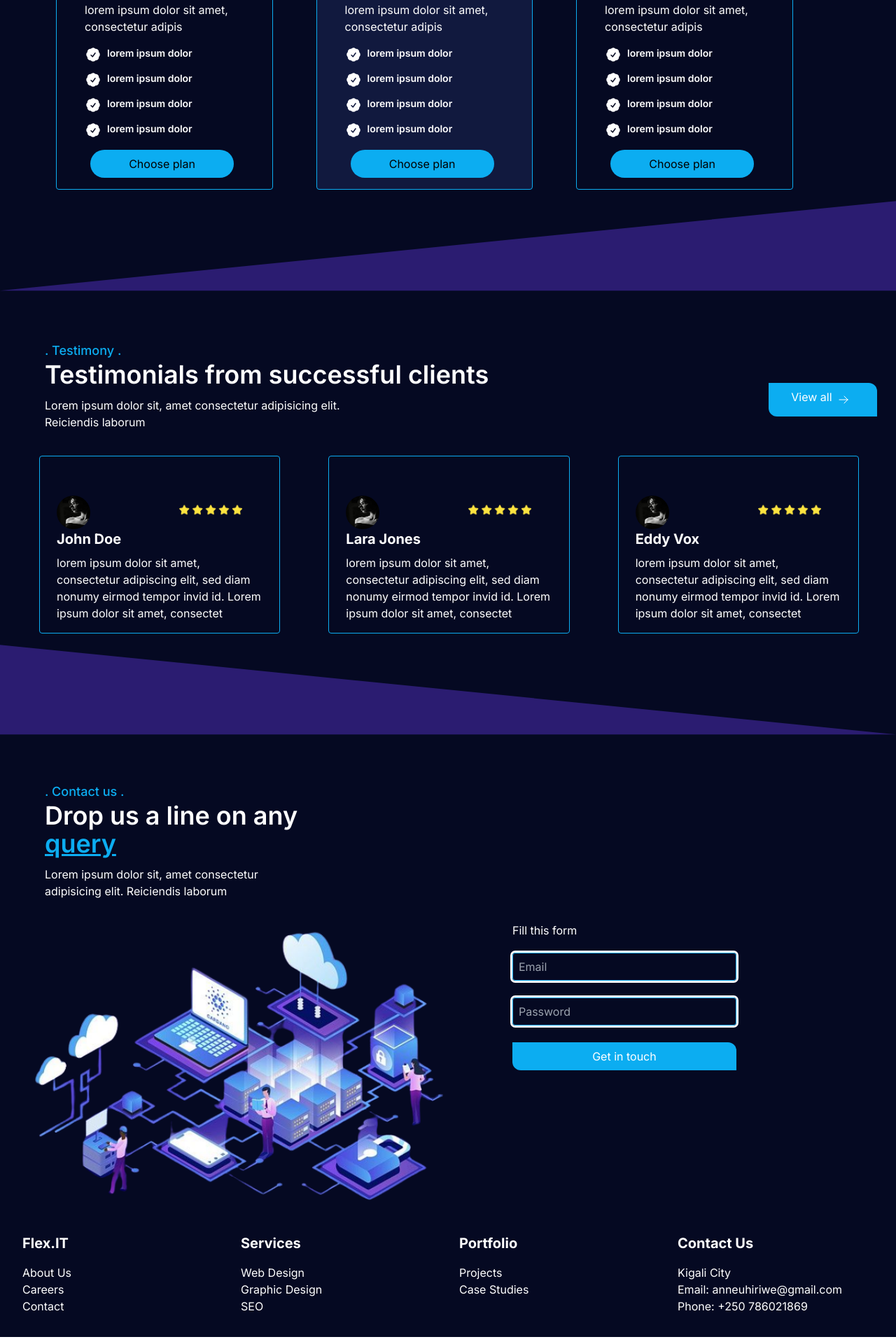
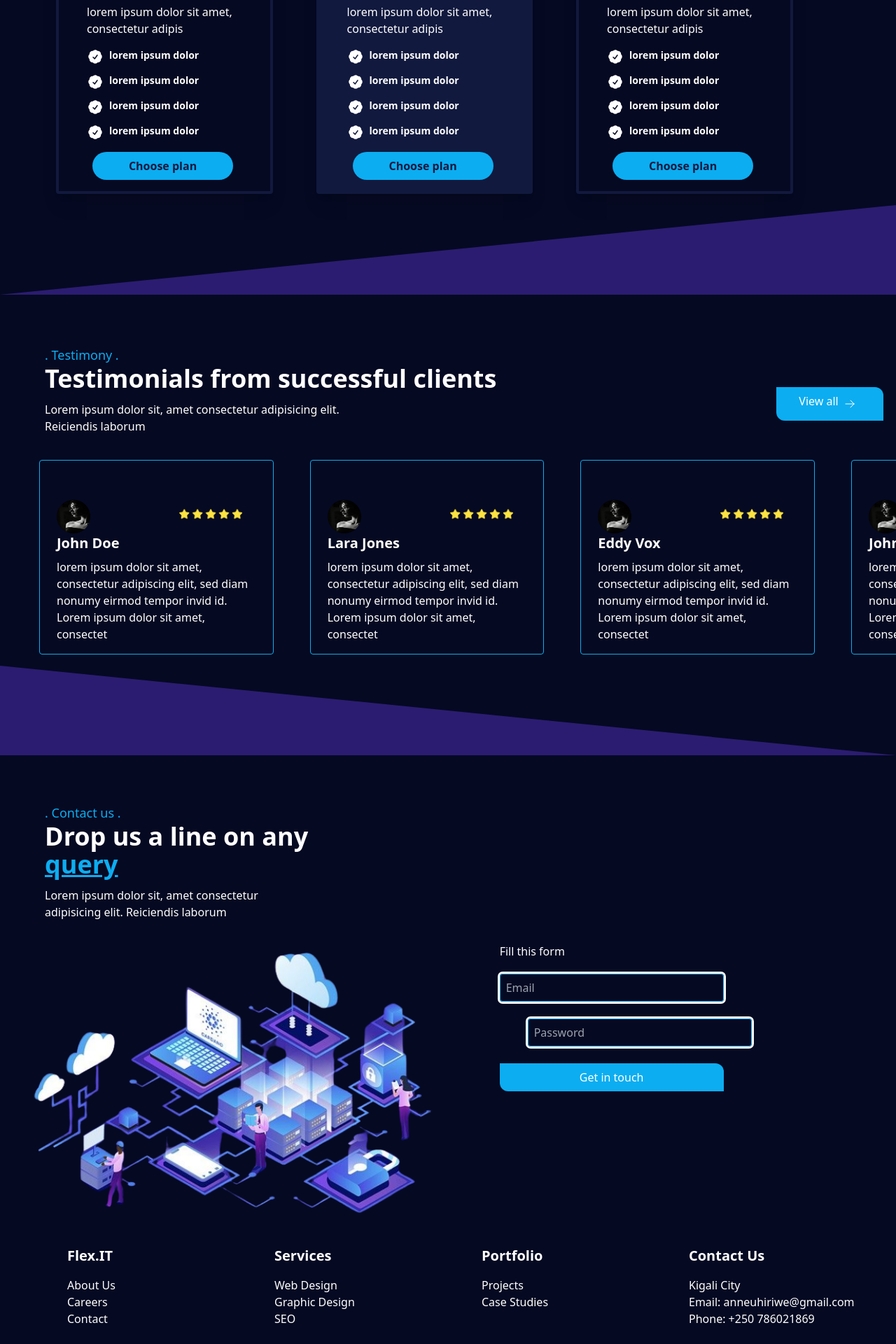
Before and after one commit to A-Leslie/FlexIT-front, a Next.js app: page / in a window 1280 px wide. Shown: the part 3520-5440 px from the top of the page at 70% size. Built offline with nearby package versions, Linux system fonts and the light colour scheme.

Commit message:
flex it responsivenesss+

```diff
--- a/src/app/contact/page.jsx
+++ b/src/app/contact/page.jsx
@@ -28,8 +28,8 @@ function Contact() {
 <form action="post">
 <p className='text-white font-white text-md w-8/12 mt-3 mb-5'>Fill this form</p>
   <input type="text" className='w-80 h-10 bg-purple-side outline border border-blue-light rounded text-white pl-2' placeholder='Email' />
-  <input type="text" className='w-80 h-10 bg-purple-side outline border border-blue-light rounded text-white pl-2 mt-6' placeholder='Password' />
-  <button className='py-2 h-10 w-80 px-8 lg:mt-6 justify-center  md:mt-16 mt-5 mb-16 text-white flex  rounded-tr-xl rounded-bl-xl bg-blue-light'>Get in touch </button>
+  <input type="text" className='w-80 h-10 bg-purple-side outline border border-blue-light rounded text-white pl-2 mt-6 md:ml-10' placeholder='Password' />
+  <button className='py-2 h-10 w-80 px-8 lg:mt-6 justify-center  md:mt-8 mt-5 mb-16 text-white flex  rounded-tr-xl rounded-bl-xl bg-blue-light'>Get in touch </button>
 </form>
   </div>
 
--- a/src/app/footer/page.jsx
+++ b/src/app/footer/page.jsx
@@ -4,7 +4,7 @@ const Footer = () => {
   return (
     <footer className="bg-purple-side text-white p-8">
       <div className="container mx-auto">
-        <div className="grid grid-cols-1 md:grid-cols-2 lg:grid-cols-4 gap-8">
+        <div className="grid grid-cols-1 md:grid-cols-2 md:ml-16 lg:grid-cols-4 gap-8">
           <div className="mb-4 md:mb-0">
             <h2 className="text-xl font-bold mb-4">Flex.IT</h2>
             <ul>
--- a/src/app/globals.css
+++ b/src/app/globals.css
@@ -1,3 +1,18 @@
 @tailwind base;
 @tailwind components;
 @tailwind utilities;
+
+@import url('https://fonts.googleapis.com/css2?family=Montserrat:wght@300&family=Poppins:wght@300;400&display=swap');
+
+  @keyframes marquee {
+    0% {
+      transform: translateX(0%);
+    }
+    100% {
+      transform: translateX(-100%);
+    }
+  }
+
+  .marquee {
+    animation: marquee 10s linear infinite;
+  }
--- a/src/app/layout.js
+++ b/src/app/layout.js
@@ -1,17 +1,9 @@
 import './globals.css'
-import { Inter } from 'next/font/google'
-
-const inter = Inter({ subsets: ['latin'] })
-
-export const metadata = {
-  title: 'Create Next App',
-  description: 'Generated by create next app',
-}
 
 export default function RootLayout({ children }) {
   return (
     <html lang="en">
-      <body className={inter.className}>{children}</body>
+      <body>{children}</body>
     </html>
   )
 }
--- a/src/app/page.js
+++ b/src/app/page.js
@@ -35,7 +35,7 @@ function page() {
        <Contact/>
      </section>
 
-     <section id='contact'>
+     <section id='footer'>
        <Footer/>
      </section>
     </div>
--- a/src/app/portfolio/page.jsx
+++ b/src/app/portfolio/page.jsx
@@ -1,4 +1,3 @@
-import React from 'react'
 import Image from 'next/image'
 import port2 from '../../../public/assets/port2.jpeg'
 
@@ -16,7 +15,7 @@ function Portfolio() {
         <p className='text-white font-white text-md lg:w-10/12 md:w-6/12 w-12/12  mt-3 mb-5'>Lorem ipsum dolor, sit amet consectetur adipisicing elit. Soluta saepe, nam illo iure quaerat odio velit voluptas distinctio, natus ab sequi facilis nostrum adipisci cumque voluptates. Distinctio amet asperiores quam?</p>
         <button className='h-10 w-4/12 bg-blue-light rounded-3xl my-4 bg-blue-light mx-2 text-white font-bold'>View all works</button>
         </div>
-        <div className="grid grid-cols-2 mr-32 gap-4">
+        <div className="grid lg:grid-cols-2 md:4/12 md:grid-cols-2 mr-32 gap-4">
         <Image
           src={port2}
           width={500}
--- a/src/app/pricing/card.jsx
+++ b/src/app/pricing/card.jsx
@@ -4,7 +4,7 @@ import {ArrowRightIcon} from '@heroicons/react/24/outline'
 
 const Card = ({ title,price, desc,icon,info1,info2,info3,info4,color,coloB,coloT}) => {
   return (
-    <div className={`w-10/12 rounded overflow-hidden bg-${color} text-${coloT}  border border-blue-light m-4`}>
+    <div className={`w-10/12 rounded overflow-hidden bg-${color} text-${coloT}  border border-4 border-blue-default shadow-xl m-4`}>
       <div className="px-2 pt-10 ml-8 ">
         <div className="font-bold text-xl text-white mb-2">{title}</div>
         <div className="font-bold text-3xl text-blue-light mb-2 ">{price} <span className='text-lg font-medium text-white '>/month</span> </div>
@@ -26,7 +26,7 @@ const Card = ({ title,price, desc,icon,info1,info2,info3,info4,color,coloB,coloT
         <div className="font-semibold text-sm text-white">{info4}</div>
         </div>
       </div>
-      <button className={`h-10 w-8/12 bg-blue-light rounded-3xl my-4 bg-${coloB} mx-12`}>Choose plan</button>
+      <button className={`h-10 w-8/12 bg-blue-light rounded-3xl font-bold text-blue-default my-4 bg-${coloB} mx-12`}>Choose plan</button>
     </div>
   );
 };
--- a/src/app/pricing/page.jsx
+++ b/src/app/pricing/page.jsx
@@ -5,13 +5,13 @@ import {CheckBadgeIcon} from "@heroicons/react/24/solid"
 function Pricing() {
   return (
     <div className='bg-purple-side lg:h-full md:h-screen h-[2300px] w-full'>
-    <div className=' lg:block md:flex pt-1 ml-16'>
+    <div className=' lg:block md:block pt-1 ml-16'>
         <div className="title">
       <h2 className='text-blue-light font-medium text-lg mt-9'>. Pricing .</h2>
       <h1 className='text-white font-semibold lg:text-4xl md:text-4xl text-2xl'>Prices of our Tech services</h1>
      <p className='text-white font-white text-md lg:w-8/12 md:w-8/12 w-12/12  mt-3 mb-5'>Lorem ipsum dolor sit, amet consectetur adipisicing elit. Reiciendis laborum</p>
     </div>
-     <div className="cards grid grid-cols-3 w-11/12">
+     <div className="cards grid grid-cols-3 w-11/12 ">
       <Card
       title="Intro"
       price="$19"
--- a/src/app/testimonial/page.jsx
+++ b/src/app/testimonial/page.jsx
@@ -1,54 +1,69 @@
-import React from 'react'
-import Card from './card'
-import {ArrowRightIcon} from '@heroicons/react/24/outline'
-import profile from '../../../public/assets/profile.png'
-import rating from '../../../public/assets/rating.png'
+import React from 'react';
+import '../globals.css'
+import Card from './card';
+import { ArrowRightIcon } from '@heroicons/react/24/outline';
+import profile from '../../../public/assets/profile.png';
+import rating from '../../../public/assets/rating.png';
 
 function Testimonial() {
   return (
-    <div className='bg-purple-side lg:h-full md:h-screen  w-full'>
-    <div className=' lg:flex md:flex pt-1 ml-16'>
+    <div className='bg-purple-side lg:h-full md:h-[1700px] w-full overflow-hidden'>
+      <div className='lg:flex md:block pt-1 ml-16'>
         <div className="title">
           <h2 className='text-blue-light font-medium text-lg mt-9'>. Testimony .</h2>
           <h1 className='text-white font-semibold lg:text-4xl md:text-4xl text-2xl'>Testimonials from successful clients </h1>
-     <p className='text-white font-white text-md lg:w-8/12 md:w-8/12 w-12/12  mt-3 mb-5'>Lorem ipsum dolor sit, amet consectetur adipisicing elit. Reiciendis laborum</p>
+          <p className='text-white font-white text-md lg:w-8/12 md:w-8/12 w-12/12 mt-3 mb-5'>Lorem ipsum dolor sit, amet consectetur adipisicing elit. Reiciendis laborum</p>
         </div>
-      <button className='py-2 h-12 px-8 lg:mt-24 md:mt-24 my-5 text-white flex  rounded-tr-xl rounded-bl-xl bg-blue-light lg:ml-[400px]'>View all
+
+        <button className='py-2 h-12 px-8 lg:mt-24 md:mt-2 md:mb-10 my-5 text-white flex rounded-tr-xl rounded-bl-xl bg-blue-light lg:ml-[400px]'>View all
           <span>
             <ArrowRightIcon className='w-4 text-white my-2 mx-2'/>
           </span>
         </button>
       </div>
 
-    <div className='cards grid lg:grid-cols-3 md:grid-cols-3 grid-cols-1 ml-10'>
+      <div className='lg:flex lg:w-[2300px] md:w-full gap-5 ml-10 lg:marquee'>
         <Card
           rate={rating}
           photo={profile}
           name="John Doe"
           desc="lorem ipsum dolor sit amet, consectetur adipiscing elit, sed diam nonumy eirmod tempor invid id. Lorem ipsum dolor sit amet, consectet"
-
         />
         <Card
           rate={rating}
           photo={profile}
           name="Lara Jones"
           desc="lorem ipsum dolor sit amet, consectetur adipiscing elit, sed diam nonumy eirmod tempor invid id. Lorem ipsum dolor sit amet, consectet"
-
         />
         <Card
           rate={rating}
           photo={profile}
           name="Eddy Vox"
           desc="lorem ipsum dolor sit amet, consectetur adipiscing elit, sed diam nonumy eirmod tempor invid id. Lorem ipsum dolor sit amet, consectet"
-
+        />
+        <Card
+          rate={rating}
+          photo={profile}
+          name="John Doe"
+          desc="lorem ipsum dolor sit amet, consectetur adipiscing elit, sed diam nonumy eirmod tempor invid id. Lorem ipsum dolor sit amet, consectet"
+        />
+        <Card
+          rate={rating}
+          photo={profile}
+          name="Lara Jones"
+          desc="lorem ipsum dolor sit amet, consectetur adipiscing elit, sed diam nonumy eirmod tempor invid id. Lorem ipsum dolor sit amet, consectet"
+        />
+        <Card
+          rate={rating}
+          photo={profile}
+          name="Eddy Vox"
+          desc="lorem ipsum dolor sit amet, consectetur adipiscing elit, sed diam nonumy eirmod tempor invid id. Lorem ipsum dolor sit amet, consectet"
         />
       </div>
-<div className='w-full bg-purple-default h-40 ' style={{
-        clipPath: 'polygon(0% 0, 0% 80%, 100% 80%)',
-      }}></div>
 
+      <div className='lg:w-full lg:bg-purple-default lg:h-40' style={{ clipPath: 'polygon(0% 0, 0% 80%, 100% 80%)' }}></div>
     </div>
-  )
+  );
 }
 
-export default Testimonial
+export default Testimonial;
```
Also changed, not shown: package.json (+7 -5 lines), .babelrc (added), .eslintrc.json, 2 other files (tests, documents, lock files or other folders). Lines whose indentation alone changed are shown as unchanged.
